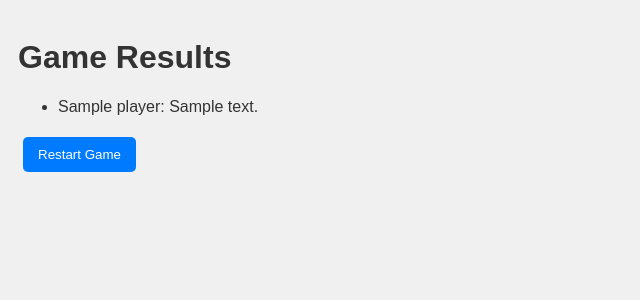
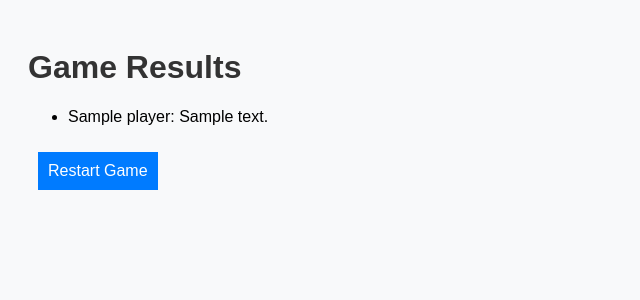
Before and after one commit to fdodinuth/flask-game, a Flask app: template templates/results.html in a window 1280 px wide. Shown: the top 300 px of the page, without its empty margins (0-640 px from the left). Run offline with Flask 3, Linux system fonts and the light colour scheme; the template is opened without the code that fills it: most values are stand-ins (such as "Sample title", 1, 10 or a date in 2020).

Commit message:
Update styles.css

```diff
--- a/static/css/styles.css
+++ b/static/css/styles.css
@@ -1,18 +1,30 @@
 body {
     font-family: Arial, sans-serif;
-  background-color: #f0f0f0;
+    background-color: #f8f9fa;
+    padding: 20px;
+}
+
+h1 {
     color: #333;
+}
+
+form {
+    margin-top: 20px;
+}
+
+input, button {
     padding: 10px;
+    margin: 10px;
+    font-size: 16px;
 }
+
 button {
-  padding: 10px 15px;
-  margin: 5px;
     background-color: #007bff;
     color: white;
     border: none;
-  border-radius: 5px;
     cursor: pointer;
 }
+
 button:hover {
     background-color: #0056b3;
 }
```
Lines whose indentation alone changed are shown as unchanged.
